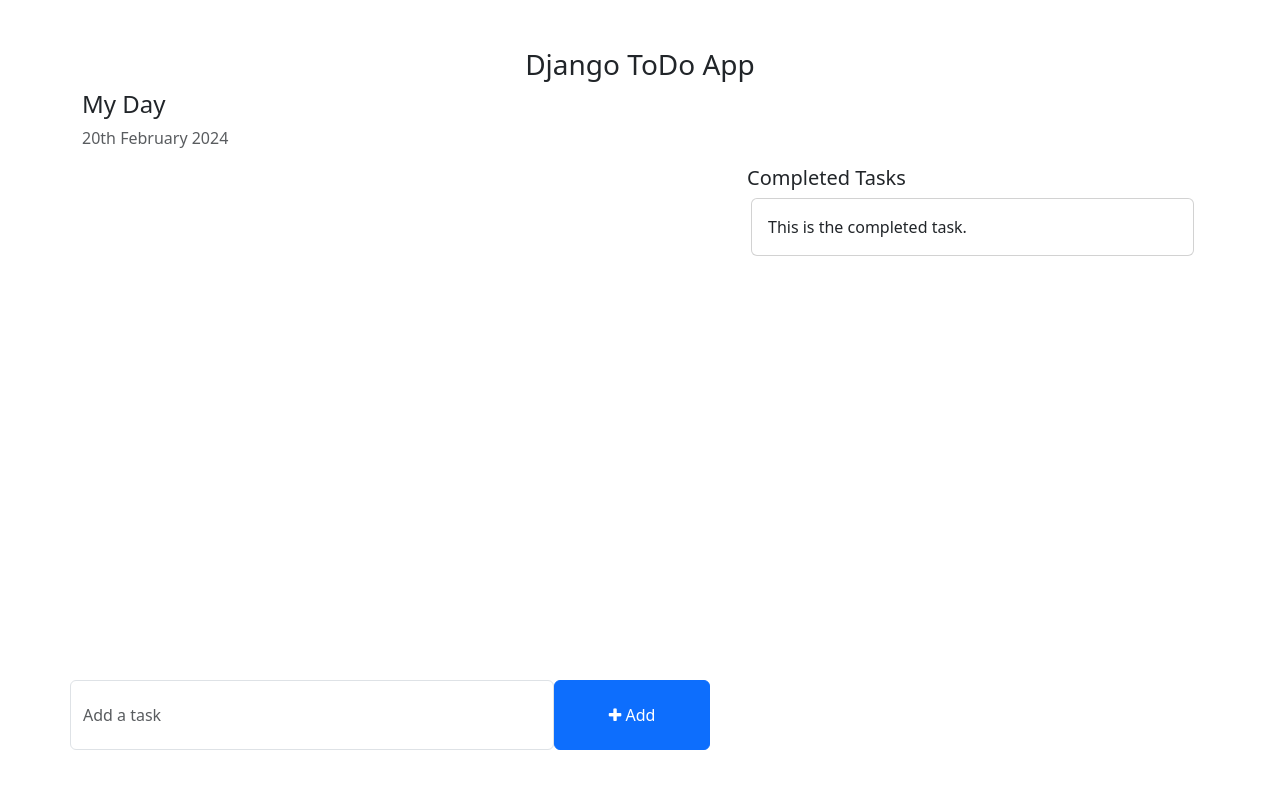
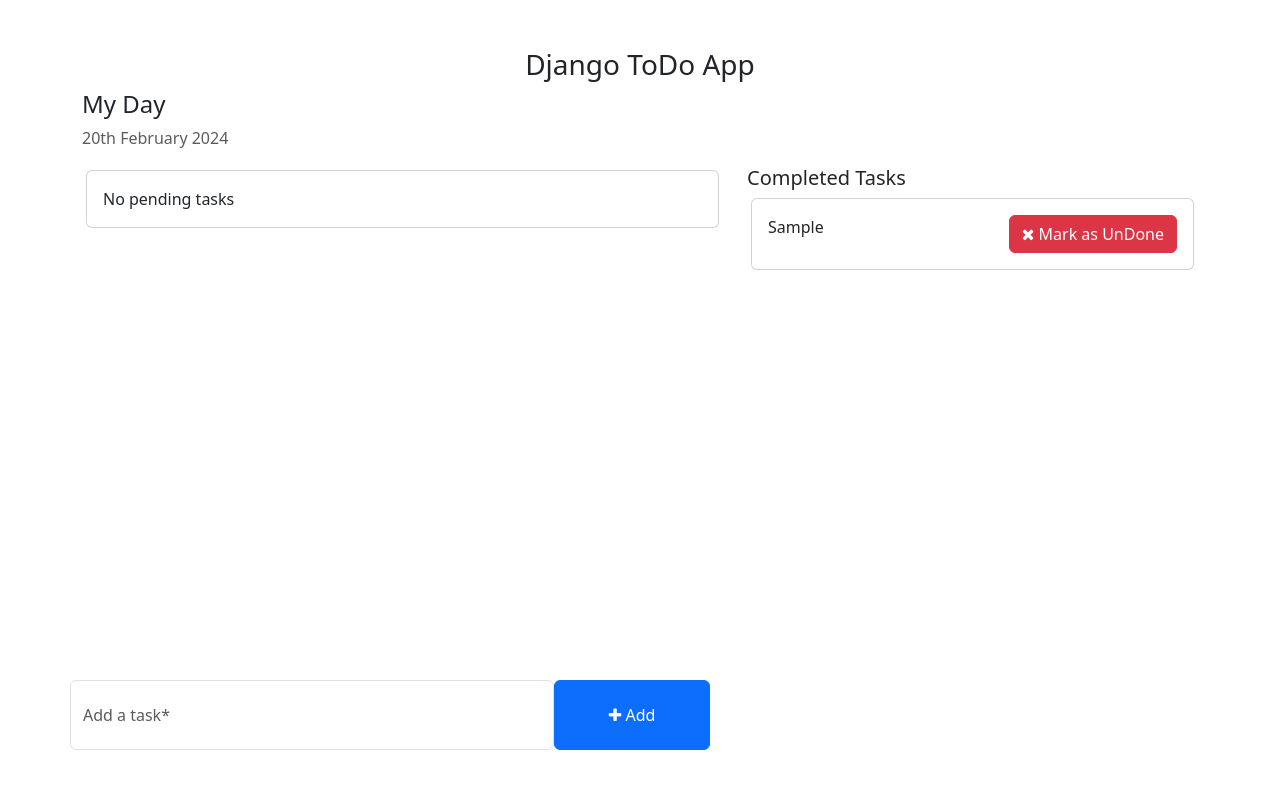
Before and after one commit to vca-11799/todo, a Django app: page / in a window 1280 px wide. Run offline with Django 5.2, Linux system fonts and the light colour scheme; tables that the repository leaves empty hold one stand-in row (values such as "Sample post").

Commit message:
CRUD Final

```diff
--- a/templates/home.html
+++ b/templates/home.html
@@ -1,68 +1,118 @@
 <!DOCTYPE html>
 <html lang="en">
   <head>
-    <meta charset="UTF-8">
-    <meta http-equiv="X-UA-Compatible" content="IE=edge">
-    <meta name="viewport" content="width=device-width, initial-scale=1.0">
+    <meta charset="UTF-8" />
+    <meta http-equiv="X-UA-Compatible" content="IE=edge" />
+    <meta name="viewport" content="width=device-width, initial-scale=1.0" />
     <title>TODO LIST - Home</title>
 
     <!-- Bootstrap -->
-    <link href="https://cdn.jsdelivr.net/npm/bootstrap@5.3.0-alpha1/dist/css/bootstrap.min.css" rel="stylesheet" integrity="sha384-GLhlTQ8iRABdZLl6O3oVMWSktQOp6b7In1Zl3/Jr59b6EGGoI1aFkw7cmDA6j6gD" crossorigin="anonymous">
-    <script src="https://cdn.jsdelivr.net/npm/bootstrap@5.3.0-alpha1/dist/js/bootstrap.bundle.min.js" integrity="sha384-w76AqPfDkMBDXo30jS1Sgez6pr3x5MlQ1ZAGC+nuZB+EYdgRZgiwxhTBTkF7CXvN" crossorigin="anonymous"></script>
+    <link
+      href="https://cdn.jsdelivr.net/npm/bootstrap@5.3.0-alpha1/dist/css/bootstrap.min.css"
+      rel="stylesheet"
+      integrity="sha384-GLhlTQ8iRABdZLl6O3oVMWSktQOp6b7In1Zl3/Jr59b6EGGoI1aFkw7cmDA6j6gD"
+      crossorigin="anonymous"
+    />
+    <script
+      src="https://cdn.jsdelivr.net/npm/bootstrap@5.3.0-alpha1/dist/js/bootstrap.bundle.min.js"
+      integrity="sha384-w76AqPfDkMBDXo30jS1Sgez6pr3x5MlQ1ZAGC+nuZB+EYdgRZgiwxhTBTkF7CXvN"
+      crossorigin="anonymous"
+    ></script>
     <!-- Font Awesome Icons -->
-    <link rel="stylesheet" href="https://cdnjs.cloudflare.com/ajax/libs/font-awesome/4.7.0/css/font-awesome.min.css">
+    <link
+      rel="stylesheet"
+      href="https://cdnjs.cloudflare.com/ajax/libs/font-awesome/4.7.0/css/font-awesome.min.css"
+    />
 
     <style>
-        .form-control{
-        padding: 1.375rem .75rem !important;
+      .form-control {
+        padding: 1.375rem 0.75rem !important;
       }
     </style>
   </head>
   <body>
+
     <div class="container">
       <h3 class="pt-5 text-center">Django ToDo App</h3>
       <div class="row">
         <h4>My Day</h4>
         <p class="text-muted">{% now "jS F Y" %}</p>
-            <div class="col-md-7 col-lg-7" style="height: 450px; overflow: scroll;">
+        <div class="col-md-7 col-lg-7" style="height: 450px; overflow: scroll">
           <!-- List of all the tasks for the day -->
+          {% if tasks %}
             {% for task in tasks %}
               <div class="card m-1">
                 <div class="card-body">
                   {{task.task}}
-                            <span style="position: relative; float: right;">
-                                <a class="btn btn-success"><i class="fa fa-check"></i> Mark as Done</a>
-                                <a class="btn btn-danger"><i class="fa fa-trash"></i></a>
-                                <a class="btn btn-primary"><i class="fa fa-pencil"></i></a>
+                  <span style="position: relative; float: right">
+                    <a href="{% url 'taskDone' task.pk %}" class="btn btn-success"
+                      ><i class="fa fa-check"></i> Mark as Done</a>
+                    <a href="{% url 'deleteTask' task.pk %}" class="btn btn-danger"><i class="fa fa-trash"></i></a>
+                    <a href="{% url 'editTask' task.pk %}" class="btn btn-primary"><i class="fa fa-pencil"></i></a>
+                  </span>
+                </div>
+              </div>
+            {% endfor %}
+          {% else %}
+          <div class="card m-1">
+            <div class="card-body">No pending tasks</div>
+          </div>
+          {% endif %}
+        </div>
+
+        <div class="col-md-5 col-lg-5">
+          <h5>Completed Tasks</h5>
+          <!-- List of all the tasks that have completed -->
+          {% for completed in completed_tasks %}
+          <div class="card m-1">
+            <div class="card-body">
+              {{completed.task}}
+              <span style="position: relative; float: right">
+                <a href="{% url 'taskUnDone' completed.pk %}" class="btn btn-danger"
+                  ><i class="fa fa-close"></i> Mark as UnDone</a>
               </span>
             </div>
           </div>
           {% endfor %}
         </div>
-            <div class="col-md-5 col-lg-5">
-                <h5>Completed Tasks</h5>
-                <!-- List of all the tasks that have completed -->
-                <div class="card m-1">
-                    <div class="card-body">
-                        This is the completed task.
       </div>
-                </div>
-            </div>
-        </div>
+
       <div class="row">
-            <div class="col-md-6 col-lg-6 p-0" style="position: absolute; bottom: 50px;">
+        <div
+          class="col-md-6 col-lg-6 p-0"
+          style="position: absolute; bottom: 50px">
           <!-- To Do Form -->
-                <form action="{% url 'addTask' %}" method="POST" >
+          <form action="{% url 'addTask' %}" method="POST" id="add-task-form">
             {% csrf_token %}
             <div class="form-group">
-                        <span style="display: flex;">
-                            <input type="text" name = "task" class="form-control" placeholder="Add a task">
-                            <button type="submit" class ="btn btn-primary" style="width: 200px;"><i class="fa fa-plus"></i> Add</button>
+              <span style="display: flex">
+                <input
+                  type="text"
+                  name="task"
+                  class="form-control"
+                  placeholder="Add a task*" id="task-input"/>
+                <button
+                  type="submit"
+                  class="btn btn-primary"
+                  style="width: 200px">
+                  <i class="fa fa-plus"></i> Add
+                </button>
               </span>
             </div>
           </form>
         </div>
       </div>
     </div>
+
+    <script>
+        document.getElementById('add-task-form').addEventListener('submit', function(event) {
+            var taskInput = document.getElementById('task-input');
+            if (taskInput.value.trim() === '') {
+                event.preventDefault();
+                alert('Task cannot be empty');
+            }
+        });
+    </script>
+
   </body>
 </html>
--- a/todo_main/views.py
+++ b/todo_main/views.py
@@ -3,8 +3,10 @@ from todoapp.models import Task
 
 
 def home(request):
-    tasks = Task.objects.filter(is_completed = False).order_by('-created_at')
+    tasks = Task.objects.filter(is_completed = False).order_by('-updated_at')
+    completed_tasks = Task.objects.filter(is_completed = True).order_by('-updated_at')
     context = {
         'tasks' : tasks,
+        'completed_tasks' : completed_tasks
     }
     return render(request, 'home.html',context)
--- a/todoapp/urls.py
+++ b/todoapp/urls.py
@@ -2,6 +2,9 @@ from django.urls import path
 from . import views
 
 urlpatterns = [
-
-    path('addtask/', views.addTask, name = 'addTask')
+    path('addtask/', views.addTask, name = 'addTask'),
+    path('task_done/<int:pk>', views.taskDone, name = 'taskDone'),
+    path('task_undone/<int:pk>', views.taskUnDone, name = 'taskUnDone'),
+    path('edit_task/<int:pk>', views.editTask, name = 'editTask'),
+    path('delete_task/<int:pk>', views.deleteTask, name = 'deleteTask')
 ]
```
Also changed, not shown: templates/edit_task.html (added, +59 -0 lines), todoapp/views.py (+35 -1 lines). Lines whose indentation alone changed are shown as unchanged.
